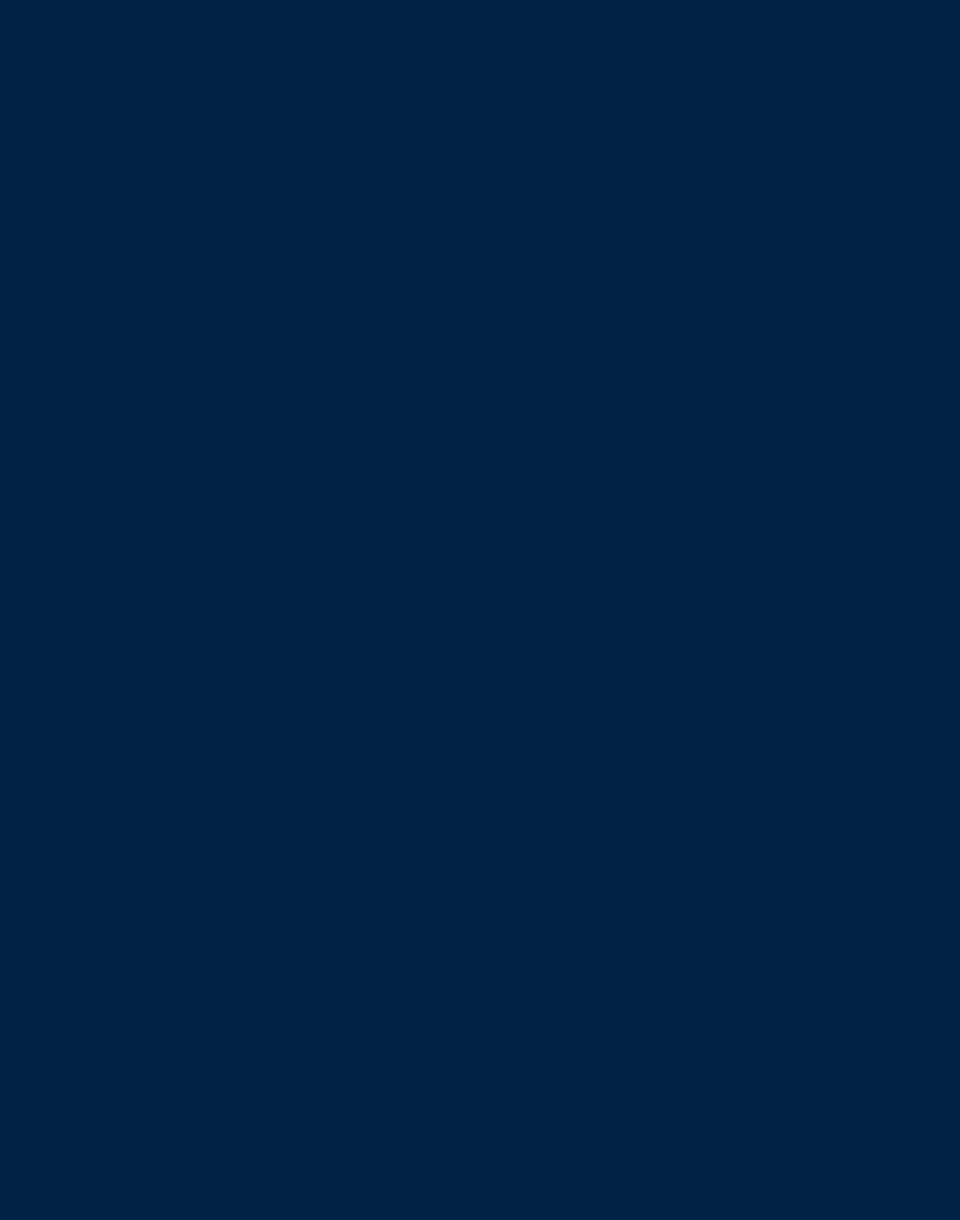
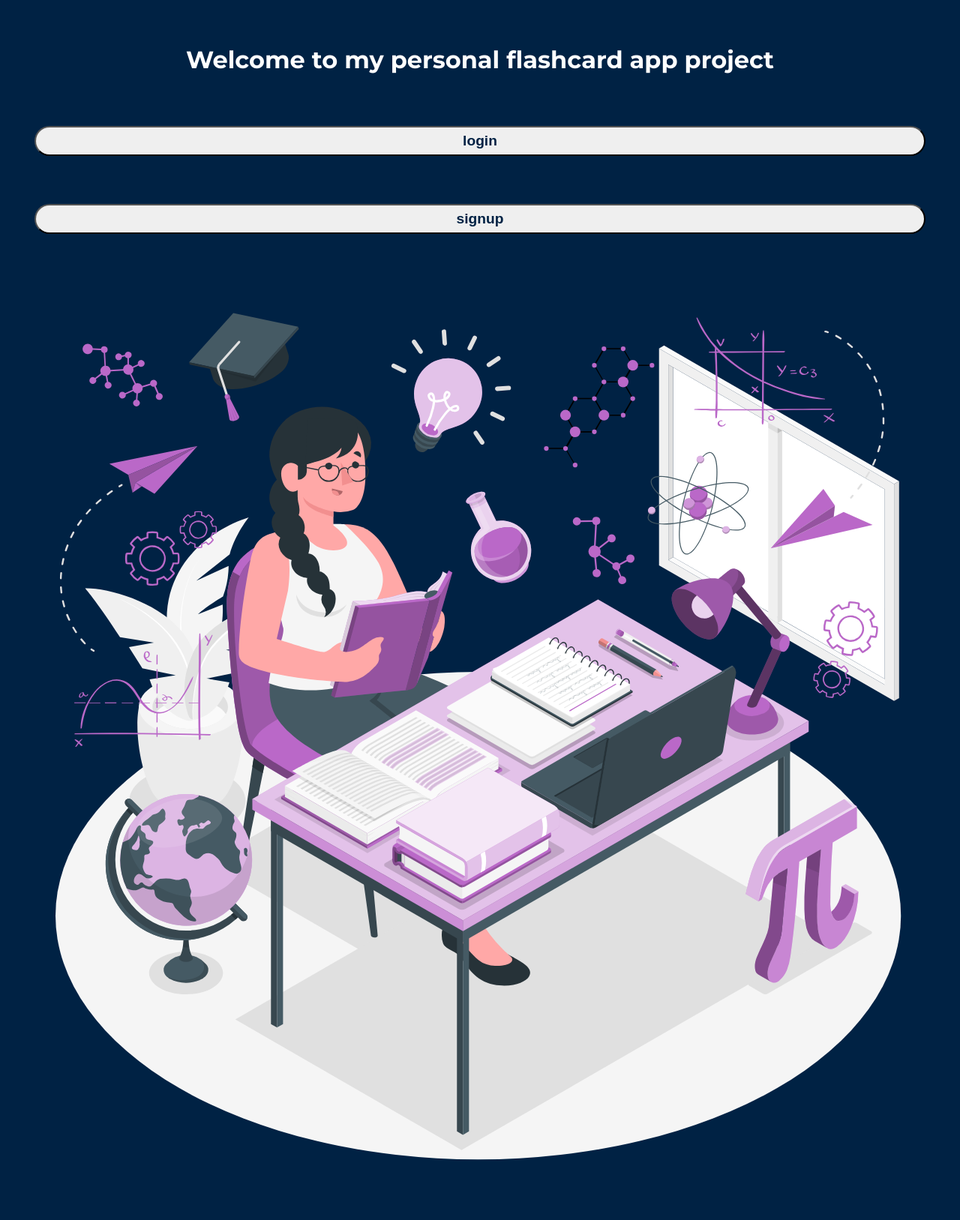
Before and after one commit to pedramjlo/django-flashcards, a Django app: page /home/ in a window 1280 px wide. Before the commit the page is empty. Shown: the whole page at 75% size. Before the commit the page ends 800 px from the top, so only its background shows below. Run offline with Django 5.2, Linux system fonts and the light colour scheme.

Commit message:
created unauth homepage

```diff
--- a/static/css/app.css
+++ b/static/css/app.css
@@ -1,7 +1,57 @@
+@import url('https://fonts.googleapis.com/css2?family=Montserrat:ital,wght@0,100..900;1,100..900&display=swap');
+
 body {
   background-color: #002244;
   color: white;
+
+  font-family: "Montserrat", serif;
+  font-optical-sizing: auto;
+  font-style: normal;
 }
+
+.home-container {
+  min-height: 100%;
+  display: flex;
+  flex-direction: column;
+  gap: 8vh;
+  padding: 6vh 3vw;
+
+  font-size: 2rem;
+  text-align: center;
+
+}
+
+.welcome-text {
+  line-height: 6vh;
+  font-weight: bolder;
+
+}
+
+.buttons-sect {
+  display: flex;
+  flex-direction: column;
+
+  gap: 5vw;
+}
+
+.buttons-sect button {
+  height: 5vh;
+  border-radius: 20px;
+  color: #002244;
+  font-size: 1.2rem;
+  font-weight:bolder;
+}
+
+.buttons-sect button:hover {
+  background-color: #aeaeae;
+  transform: translateY(1vh);
+}
+
+
+.homepage-illustration {
+}
+
+
 
 
 /* Small devices (up to 600px) */
--- a/templates/base.html
+++ b/templates/base.html
@@ -9,6 +9,8 @@
     <script src="https://unpkg.com/htmx.org@2.0.4"></script>
     <link href="{% static 'css/app.css' %}" rel="stylesheet">
 
+
+
 </head>
 <body className="bg-prussian-blue">
     {% block content %}
--- a/templates/home.html
+++ b/templates/home.html
@@ -3,13 +3,28 @@
 
 {% block content %}
 
-<div class="home-container back">
+<div class="home-container">
 
     {% if user.is_authenticated %}
 
+    <span class="welcome-text">Welcome to my personal flashcard app project, {{ user.username }}</span>
+
     {% else %}
 
+    <span class="welcome-text">Welcome to my personal flashcard app project</span>
+
+    <div class="buttons-sect">
+        <button>login</button>
+        <button>signup</button>
+    </div>
+
+
     {% endif %}
+
+    <div class="homepage-illustration">
+        <img src="{% static 'images/Learning-amico.svg' %}" alt="">
+    </div>
+
 </div>
 
 
```
Also changed, not shown: user_account/urls.py (added, +8 -0 lines), user_account/views.py (+8 -1 lines), static/images/Learning-amico.svg (added).
